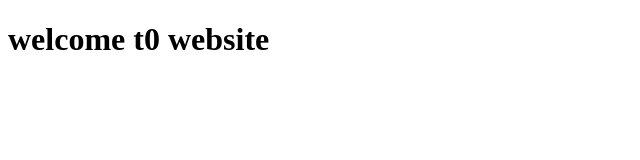
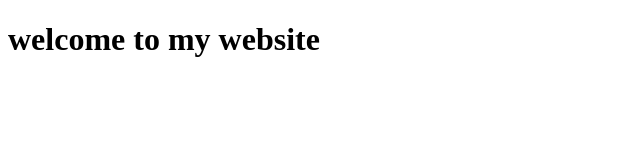
Before and after one commit to bhuvi-dharwad/demo6, a plain HTML site: page src/main/resources/index.html in a window 1280 px wide. Shown: the whole page, without its empty margins (0-640 px from the left). Drawn offline with Linux system fonts and the light colour scheme.

Commit message:
initial commit

```diff
--- a/src/main/resources/index.html
+++ b/src/main/resources/index.html
@@ -5,6 +5,6 @@
     <title>my simple website</title>
 </head>
 <body>
-<h1>welcome t0 website</h1>
+<h1>welcome to my website</h1>
 </body>
 </html>
```
